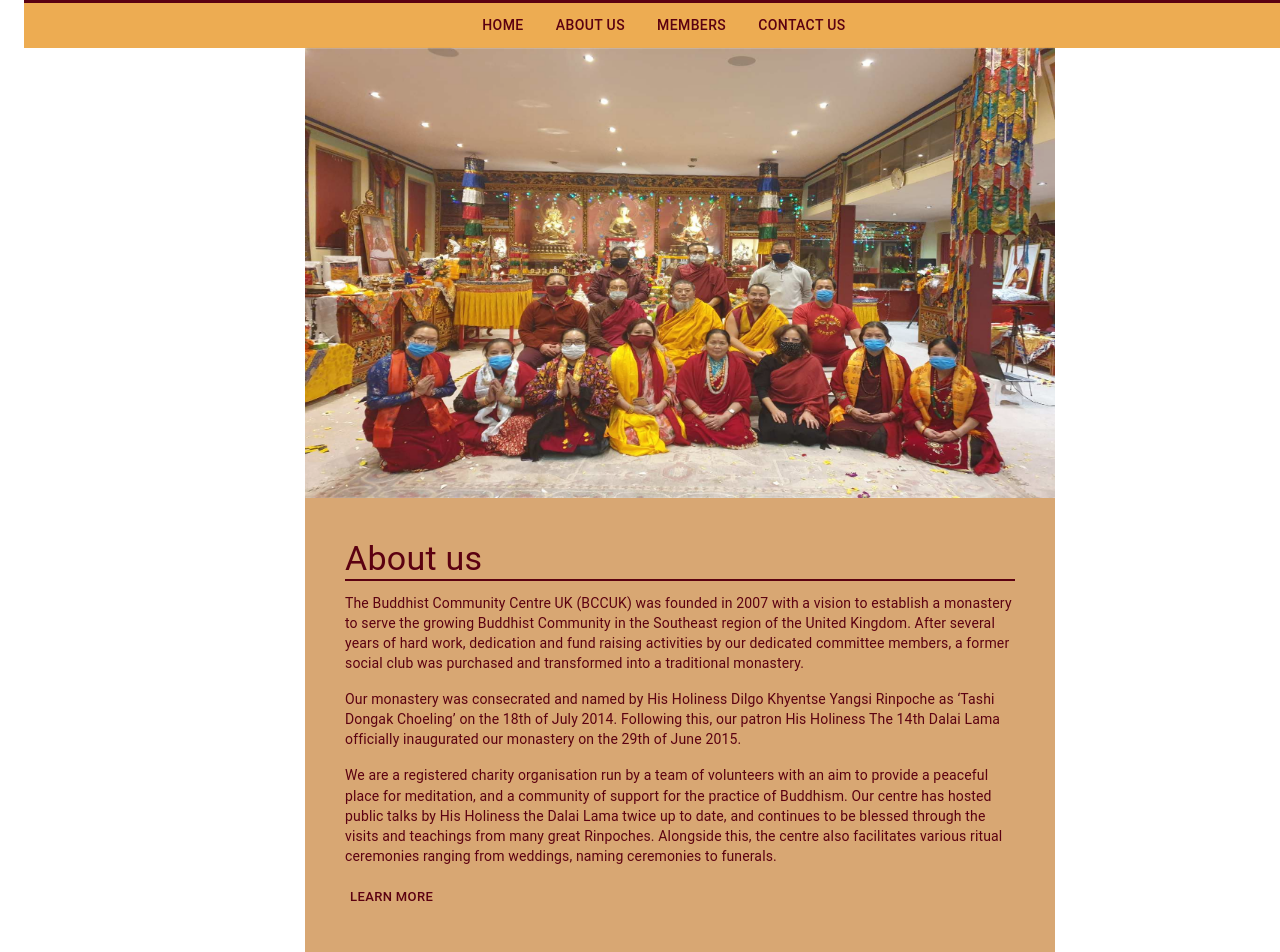
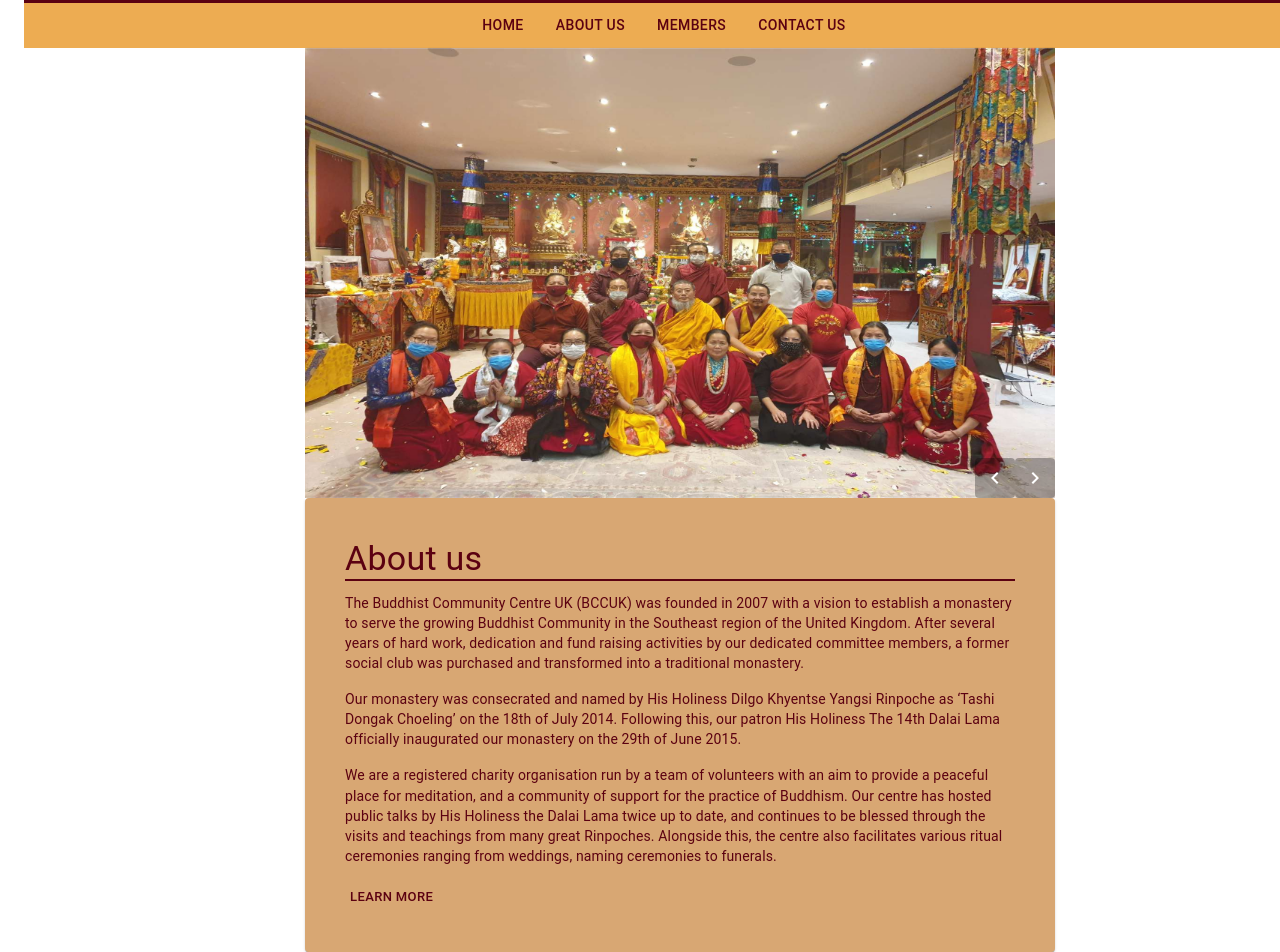
Before and after one commit to KinTale/solo-project-client, a React (Create React App) app in the folder my-app/: page / in a window 1280 px wide. Shown: the part 117-1069 px from the top of the page. Built offline with nearby package versions, Linux system fonts and the light colour scheme.

Commit message:
slider bug fixed

```diff
--- a/my-app/src/components/about-us/about-us.js
+++ b/my-app/src/components/about-us/about-us.js
@@ -11,7 +11,7 @@ export default function AboutUs() {
         width: 800,
         mb: 50,
         backgroundColor: 'background.paper',
-        padding: 8,
+        padding: 5,
         color: 'primary.main',
         fontSize: '2rem'
     }
--- a/my-app/src/components/main-page/card.js
+++ b/my-app/src/components/main-page/card.js
@@ -2,7 +2,7 @@ import Box from '@mui/material/Box';
 import Button from '@mui/material/Button';
 import AboutUsOne from '../about-us/about-us-p1';
 import { Link } from 'react-router-dom';
-
+import { Paper } from '@mui/material';
 export default function BasicCard() {
   const aboutUsContainer = {
     display: 'flex',
@@ -20,13 +20,13 @@ export default function BasicCard() {
   }
   return (
     <Box sx={aboutUsContainer}>
-      <Box sx={aboutUsChildren }>
+      <Paper sx={aboutUsChildren }>
         <AboutUsOne />
         <Box >
           <Link to='/aboutus' style={{ textDecorationColor: '#5B0111' }}>
             <Button size="small">Learn More</Button></Link>
         </Box>
-      </Box>
+      </Paper>
     </Box>
 
   );
--- a/my-app/src/components/main-page/image-slider.js
+++ b/my-app/src/components/main-page/image-slider.js
@@ -52,11 +52,11 @@ export default function Slider() {
         borderRadius: 1,
         top: 205,
         left: 750,
+        zIndex: 2,
         ":hover": {
             bgcolor: 'rgba(0, 0, 0, .595)'
         }
     }
-
     const sliderContainer = {
         display: 'flex',
         alignItems: 'center',
@@ -73,10 +73,10 @@ export default function Slider() {
 
             <IconButton onClick={previousSlide} sx={sliderButton}> <ChevronLeftIcon /></IconButton>
             <IconButton onClick={nextSlide} sx={sliderButton}>  <ChevronRightIcon /></IconButton>
-
+            <Box>
                 {pictures.map((picture, index) => {
                     return (
-                    <div className={index === current ? 'current-slide' : 'slide'} key={index}>
+                        <div className={index === current ? 'current-slide' : null} key={index}>
                             {index === current && (<img src={picture.imgPath}
                                 alt={picture.label}
                                 style={imageStyle} />
@@ -85,5 +85,7 @@ export default function Slider() {
                     )
                 })}
             </Box>
+
+        </Box>
     )
 }
```
Lines whose indentation alone changed are shown as unchanged.
